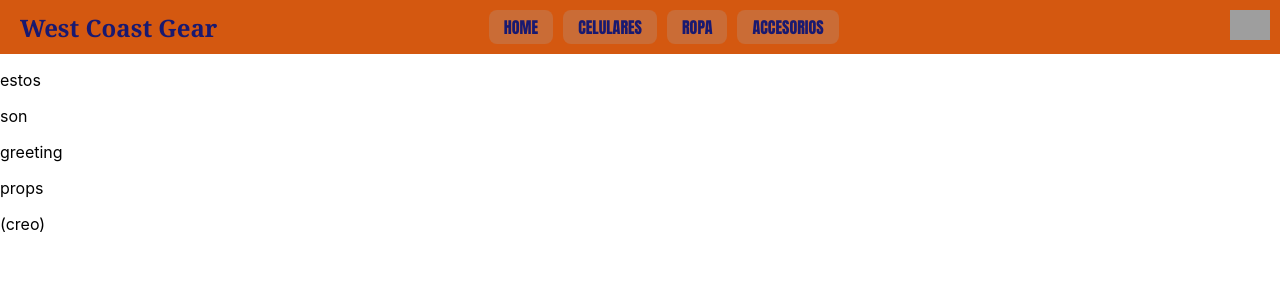
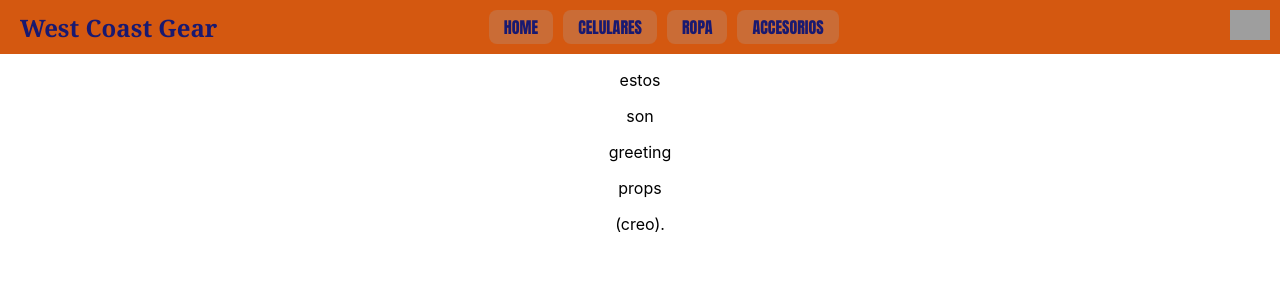
Before and after one commit to blosck/WestCoastPerez, a React (Create React App) app: page / in a window 1280 px wide. Shown: the top 300 px of the page. Built offline with nearby package versions, Linux system fonts and the light colour scheme; grey boxes are pictures that could not be loaded.

Commit message:
se agrega estilo a los greeting props

```diff
--- a/src/App.js
+++ b/src/App.js
@@ -6,7 +6,7 @@ function App() {
   return (
     <>
       <NavBar/>
-      <Greeting greetings= {["estos", "son", "greeting", "props", "(creo)"]}/>
+      <Greeting greetings= {["estos", "son", "greeting", "props", "(creo)."]}/>
     </>
   );
 }
--- a/src/styles/nav.css
+++ b/src/styles/nav.css
@@ -39,3 +39,7 @@
     height: 30px;
     margin: 10px 10px 10px 140px;
 }
+
+.parrafo{
+    text-align: center;
+}
```
